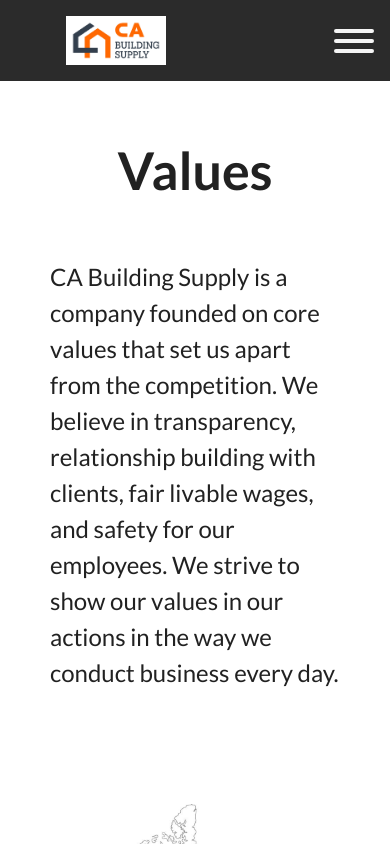
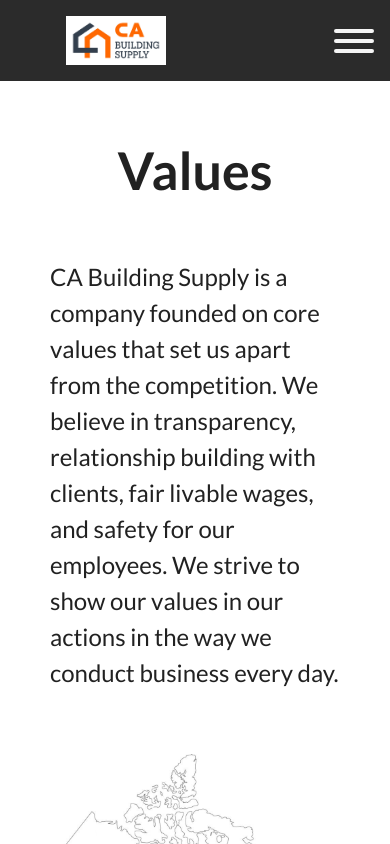
Before and after one commit to nkolovo/ca-building-supply, a Next.js app: page /values in a window 390 px wide. Built offline with nearby package versions, Linux system fonts and the light colour scheme.

Commit message:
Reduced padding between text-content and image

```diff
--- a/styles/globals.css
+++ b/styles/globals.css
@@ -499,6 +499,12 @@
     width: 234.5px !important;
     height: 115px;
   }
+
+  .text-content {
+    padding: 0 50px 50px 50px;
+    margin-left: 150px;
+    margin-right: 150px;
+  }
 }
 
 @media screen and (max-width: 1060px) {
```
